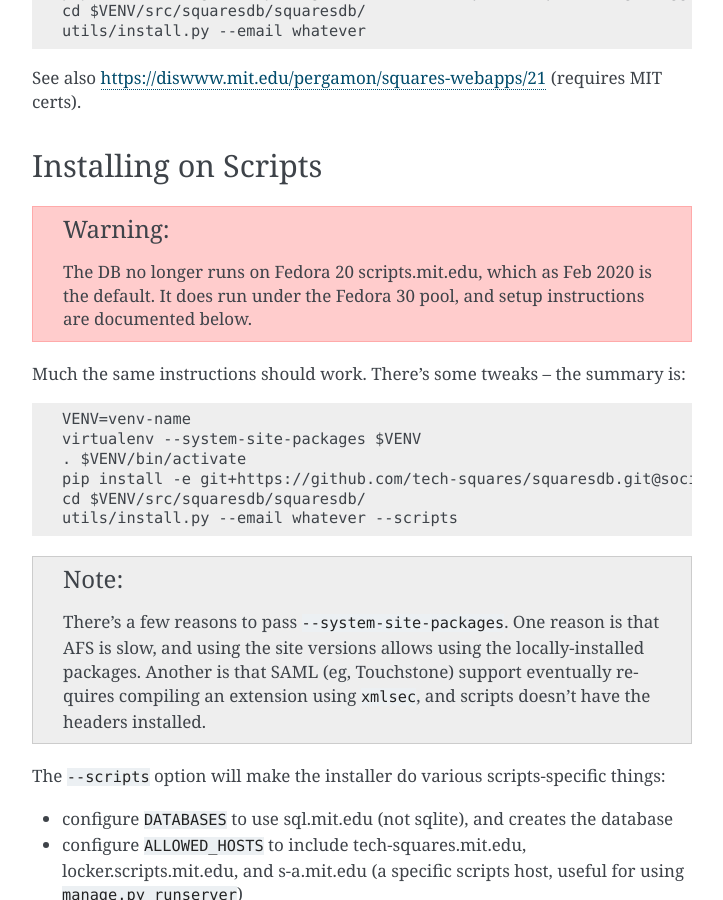
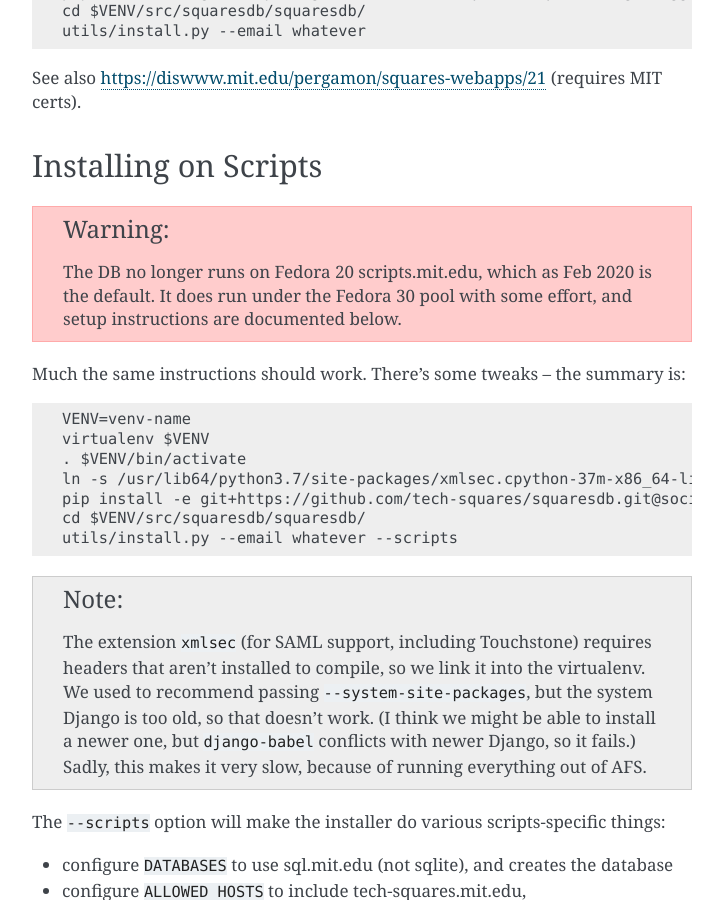
Before and after one commit to tech-squares/squaresdb, a Sphinx documentation site: the page built from docs/installing.rst, in a window 1280 px wide and 900 px high, scrolled down 807 px. Shown: the whole window, without its empty margins (388-1111 px from the left). Built offline with Sphinx 7.4.7, drawn with Linux system fonts in a browser that asks for light colours; pages that are not in the unit, such as notebooks, are missing from menus.

Commit message:
scripts: Update docs on how to install
I haven't actually tested this from scratch, but the variant I have
tested seems promising.

```diff
--- a/docs/installing.rst
+++ b/docs/installing.rst
@@ -45,18 +45,19 @@ See also https://diswww.mit.edu/pergamon/squares-webapps/21 (requires MIT certs)
 Installing on Scripts
 ---------------------
 
-.. warning:: The DB no longer runs on Fedora 20 scripts.mit.edu, which as Feb 2020 is the default. It does run under the Fedora 30 pool, and setup instructions are documented below.
+.. warning:: The DB no longer runs on Fedora 20 scripts.mit.edu, which as Feb 2020 is the default. It does run under the Fedora 30 pool with some effort, and setup instructions are documented below.
 
 Much the same instructions should work. There's some tweaks -- the summary is::
 
   VENV=venv-name
-  virtualenv --system-site-packages $VENV
+  virtualenv $VENV
   . $VENV/bin/activate
+  ln -s /usr/lib64/python3.7/site-packages/xmlsec.cpython-37m-x86_64-linux-gnu.so /usr/lib64/python3.7/site-packages/xmlsec-1.3.3-py3.7.egg-info .
   pip install -e git+https://github.com/tech-squares/squaresdb.git@socialauth#egg=squaresdb[scripts]
   cd $VENV/src/squaresdb/squaresdb/
   utils/install.py --email whatever --scripts
 
-.. note:: There's a few reasons to pass ``--system-site-packages``. One reason is that AFS is slow, and using the site versions allows using the locally-installed packages. Another is that SAML (eg, Touchstone) support eventually requires compiling an extension using ``xmlsec``, and scripts doesn't have the headers installed.
+.. note:: The extension ``xmlsec`` (for SAML support, including Touchstone) requires headers that aren't installed to compile, so we link it into the virtualenv. We used to recommend passing ``--system-site-packages``, but the system Django is too old, so that doesn't work. (I think we might be able to install a newer one, but ``django-babel`` conflicts with newer Django, so it fails.) Sadly, this makes it very slow, because of running everything out of AFS.
 
 The ``--scripts`` option will make the installer do various scripts-specific
 things:
```
